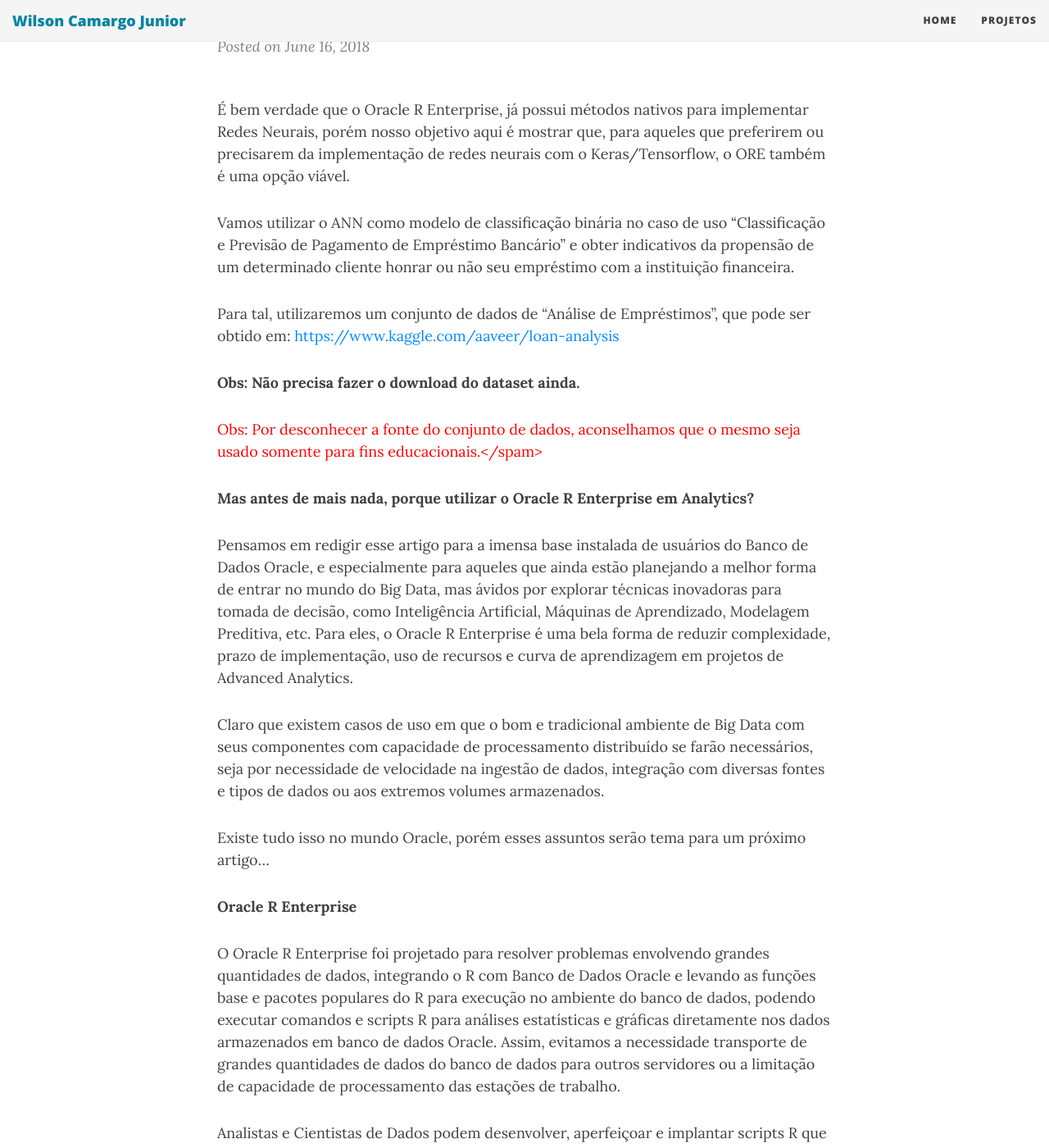
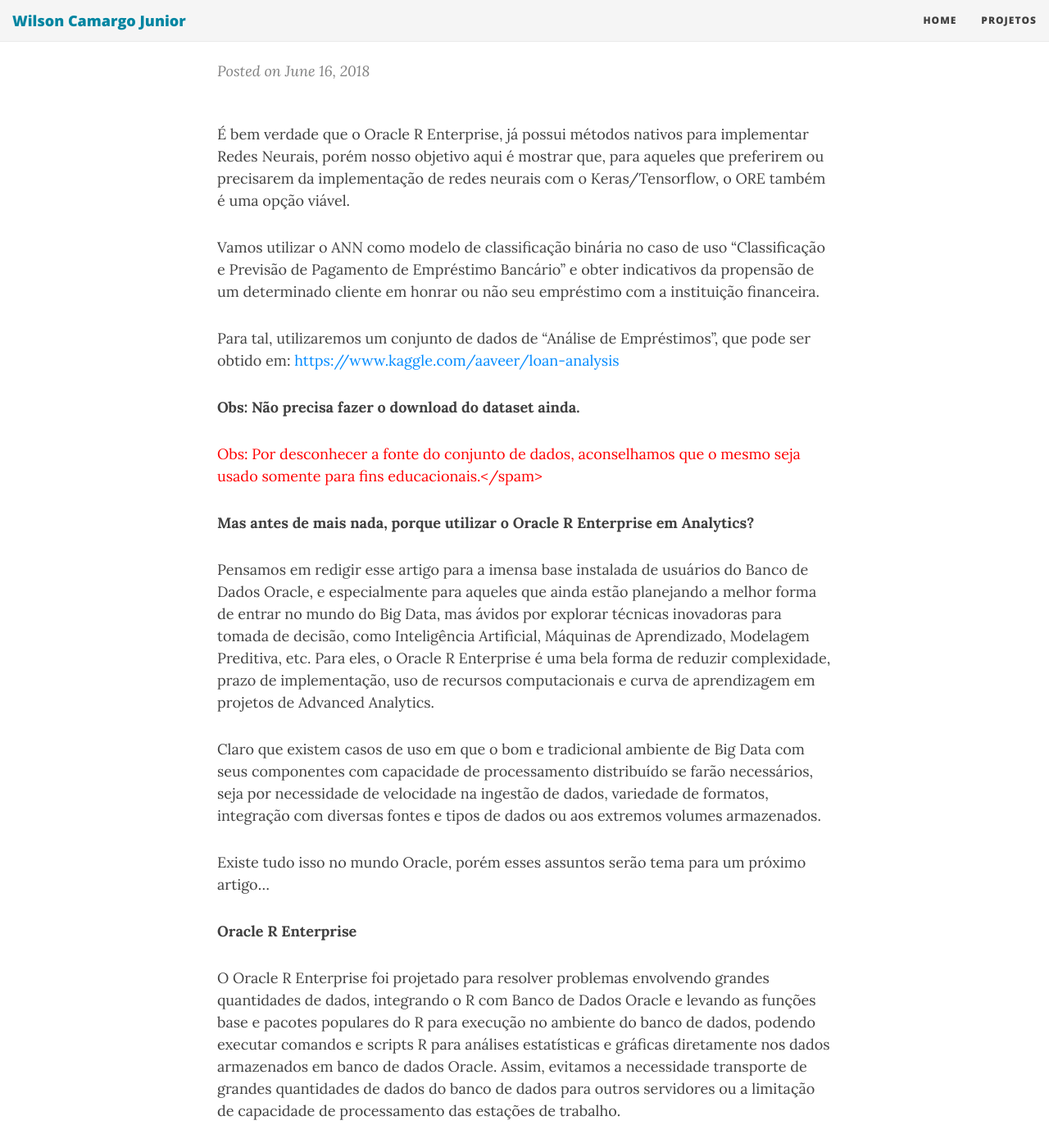
Before and after one commit to wilson-camargo-jr/teste, a Jekyll site: the page built from _posts/2018-06-16-ANN-ORE-P1.md, in a window 1280 px wide and 1400 px high, scrolled down 374 px. Shown: the whole window at 82% size. Built offline with Jekyll 4.4.1, drawn with Linux system fonts in a browser that asks for light colours; nearby versions of some CDN libraries; some of the changed text lies outside the part shown.

Commit message:
Update 2018-06-16-ANN-ORE-P1.md

```diff
--- a/_posts/2018-06-16-ANN-ORE-P1.md
+++ b/_posts/2018-06-16-ANN-ORE-P1.md
@@ -3,12 +3,13 @@
 
 title: Oracle R Enterprise e Keras - ANN “From the scratch”
 
-subtitle: Nesse artigo vamos mostrar como implementar um Processo Analítico de aprendizagem de máquina chamado Artificial Neural Network (ANN) ou no para quem preferir em português, Redes Neurais Artificiais (RNA), utilizando o Oracle R Enterprise – ORE e a biblioteca Keras.
+subtitle: Nesse artigo vamos mostrar como implementar um Processo Analítico de Aprendizagem de Máquina chamado Artificial Neural Network (ANN) ou para quem preferir em portugês, Redes Neurais Artificiais (RNA), utilizando o Oracle R Enterprise (ORE) e as bibliotecas Keras e Tensorflow.
+
 ---
 
 É bem verdade que o Oracle R Enterprise, já possui métodos nativos para implementar Redes Neurais, porém nosso objetivo aqui é mostrar que, para aqueles que preferirem ou precisarem da implementação de redes neurais com o Keras/Tensorflow, o ORE também é uma opção viável.
 
-Vamos utilizar o ANN como modelo de classificação binária no caso de uso “Classificação e Previsão de Pagamento de Empréstimo Bancário” e obter indicativos da propensão de um determinado cliente honrar ou não seu empréstimo com a instituição financeira.
+Vamos utilizar o ANN como modelo de classificação binária no caso de uso “Classificação e Previsão de Pagamento de Empréstimo Bancário” e obter indicativos da propensão de um determinado cliente em honrar ou não seu empréstimo com a instituição financeira.
 
 Para tal, utilizaremos um conjunto de dados de “Análise de Empréstimos”, que pode ser obtido em: [https://www.kaggle.com/aaveer/loan-analysis](https://www.kaggle.com/aaveer/loan-analysis)
 
@@ -18,9 +19,9 @@
 
 **Mas antes de mais nada, porque utilizar o Oracle R Enterprise em Analytics?**
 
-Pensamos em redigir esse artigo para a imensa base instalada de usuários do Banco de Dados Oracle, e especialmente para aqueles que ainda estão planejando a melhor forma de entrar no mundo do Big Data, mas ávidos por explorar técnicas inovadoras para tomada de decisão, como Inteligência Artificial, Máquinas de Aprendizado, Modelagem Preditiva, etc. Para eles, o Oracle R Enterprise é uma bela forma de reduzir  complexidade, prazo de implementação, uso de recursos e curva de aprendizagem em projetos de Advanced Analytics.
+Pensamos em redigir esse artigo para a imensa base instalada de usuários do Banco de Dados Oracle, e especialmente para aqueles que ainda estão planejando a melhor forma de entrar no mundo do Big Data, mas ávidos por explorar técnicas inovadoras para tomada de decisão, como Inteligência Artificial, Máquinas de Aprendizado, Modelagem Preditiva, etc. Para eles, o Oracle R Enterprise é uma bela forma de reduzir complexidade, prazo de implementação, uso de recursos computacionais e curva de aprendizagem em projetos de Advanced Analytics.
 
-Claro que existem casos de uso em que o bom e tradicional ambiente de Big Data com seus componentes com capacidade de processamento distribuído se farão necessários, seja por necessidade de velocidade na ingestão de dados, integração com diversas fontes e tipos de dados ou aos extremos volumes armazenados.
+Claro que existem casos de uso em que o bom e tradicional ambiente de Big Data com seus componentes com capacidade de processamento distribuído se farão necessários, seja por necessidade de velocidade na ingestão de dados, variedade de formatos, integração com diversas fontes e tipos de dados ou aos extremos volumes armazenados.
 
 Existe tudo isso no mundo Oracle, porém esses assuntos serão tema para um próximo artigo...
 
```
